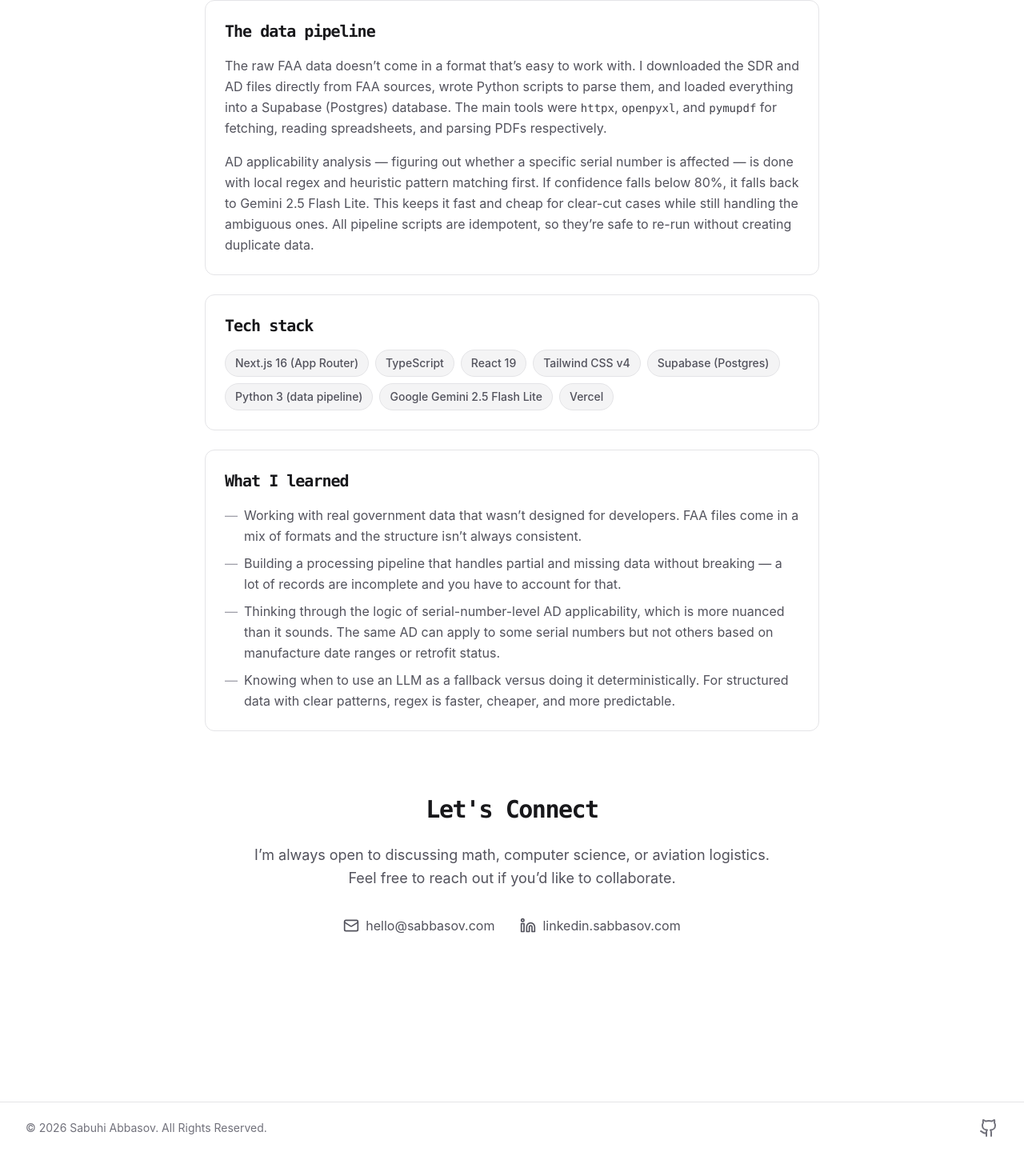
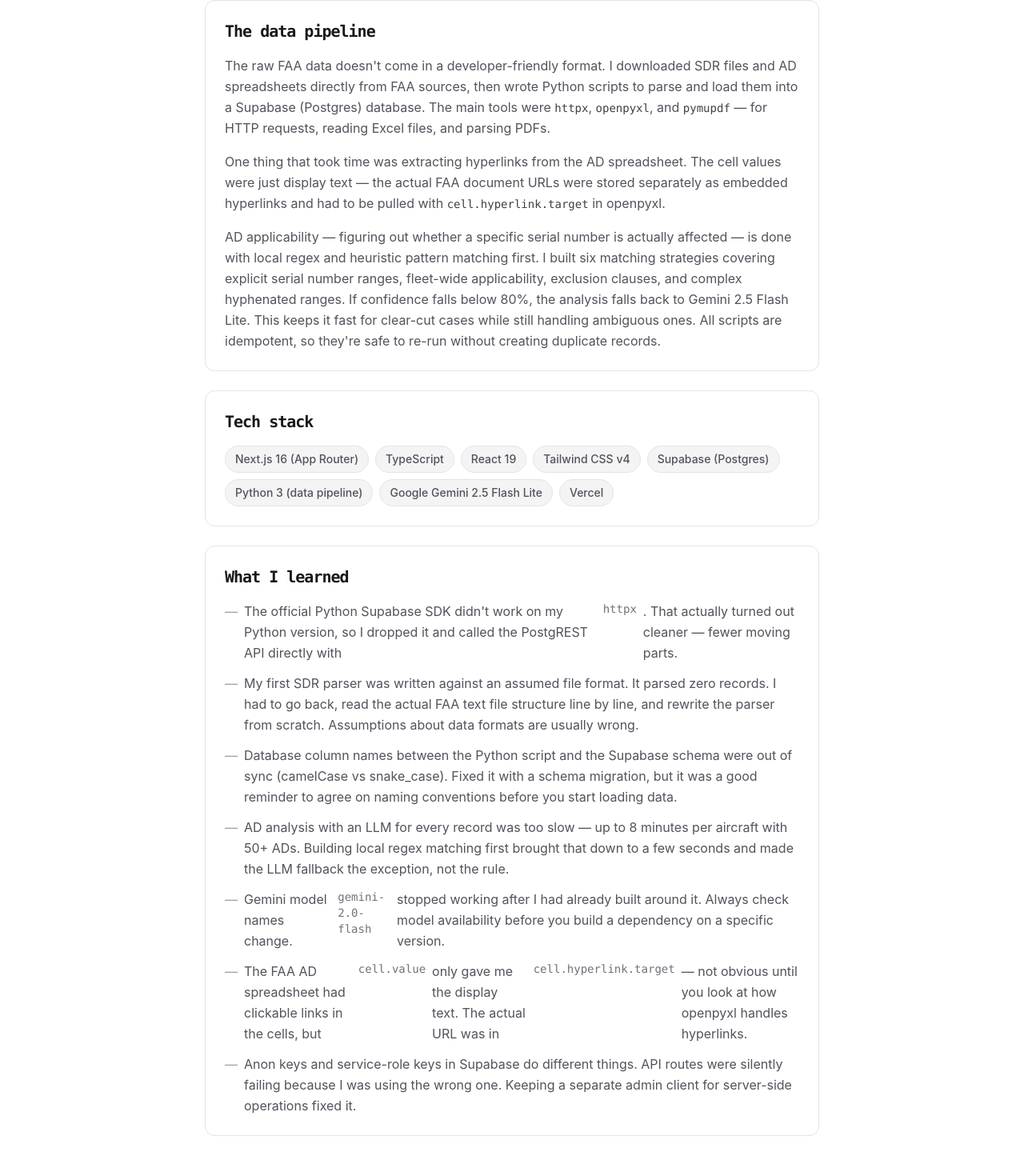
Before and after one commit to sabbasov/sabbasov.com, a Next.js app: page /aeroguard in a window 1280 px wide. Shown: the part 785-2255 px from the top of the page at 80% size. Before the commit the page ends 2227 px from the top, so only its background shows below. Built offline with nearby package versions, Linux system fonts and the light colour scheme.

Commit message:
Update app/aeroguard/page.tsx with new content

```diff
--- a/app/aeroguard/page.tsx
+++ b/app/aeroguard/page.tsx
@@ -80,7 +80,7 @@
                 It also cross-references applicable Airworthiness Directives for the aircraft. ADs are FAA-mandated safety inspections or fixes — if one applies to your serial number, you need to comply with it. AeroGuard checks whether the specific serial number is actually affected, not just the model in general.
               </p>
               <p>
-                Based on applicable ADs, failed-part findings, and excess wear reports, the tool gives a risk score from 0 to 100. It’s meant to give you a quick sense of an aircraft’s maintenance picture before you dig deeper.
+                Based on applicable ADs, failed-part findings, and excess wear reports, the tool gives a risk score from 0 to 100. It's meant to give you a quick sense of an aircraft's maintenance picture before you dig deeper.
               </p>
             </div>
           </motion.div>
@@ -94,10 +94,13 @@
             <h2 className="text-xl font-bold text-zinc-900 dark:text-white font-mono tracking-tighter">The data pipeline</h2>
             <div className="mt-4 space-y-4 text-zinc-600 dark:text-zinc-400 leading-relaxed">
               <p>
-                The raw FAA data doesn’t come in a format that’s easy to work with. I downloaded the SDR and AD files directly from FAA sources, wrote Python scripts to parse them, and loaded everything into a Supabase (Postgres) database. The main tools were <span className="font-mono text-sm text-zinc-700 dark:text-zinc-300">httpx</span>, <span className="font-mono text-sm text-zinc-700 dark:text-zinc-300">openpyxl</span>, and <span className="font-mono text-sm text-zinc-700 dark:text-zinc-300">pymupdf</span> for fetching, reading spreadsheets, and parsing PDFs respectively.
+                The raw FAA data doesn't come in a developer-friendly format. I downloaded SDR files and AD spreadsheets directly from FAA sources, then wrote Python scripts to parse and load them into a Supabase (Postgres) database. The main tools were <span className="font-mono text-sm text-zinc-700 dark:text-zinc-300">httpx</span>, <span className="font-mono text-sm text-zinc-700 dark:text-zinc-300">openpyxl</span>, and <span className="font-mono text-sm text-zinc-700 dark:text-zinc-300">pymupdf</span> — for HTTP requests, reading Excel files, and parsing PDFs.
               </p>
               <p>
-                AD applicability analysis — figuring out whether a specific serial number is affected — is done with local regex and heuristic pattern matching first. If confidence falls below 80%, it falls back to Gemini 2.5 Flash Lite. This keeps it fast and cheap for clear-cut cases while still handling the ambiguous ones. All pipeline scripts are idempotent, so they’re safe to re-run without creating duplicate data.
+                One thing that took time was extracting hyperlinks from the AD spreadsheet. The cell values were just display text — the actual FAA document URLs were stored separately as embedded hyperlinks and had to be pulled with <span className="font-mono text-sm text-zinc-700 dark:text-zinc-300">cell.hyperlink.target</span> in openpyxl.
+              </p>
+              <p>
+                AD applicability — figuring out whether a specific serial number is actually affected — is done with local regex and heuristic pattern matching first. I built six matching strategies covering explicit serial number ranges, fleet-wide applicability, exclusion clauses, and complex hyphenated ranges. If confidence falls below 80%, the analysis falls back to Gemini 2.5 Flash Lite. This keeps it fast for clear-cut cases while still handling ambiguous ones. All scripts are idempotent, so they're safe to re-run without creating duplicate records.
               </p>
             </div>
           </motion.div>
@@ -128,11 +131,35 @@
             className="mt-6 bg-white dark:bg-zinc-900/50 p-6 rounded-xl border border-zinc-200 dark:border-zinc-800"
           >
             <h2 className="text-xl font-bold text-zinc-900 dark:text-white font-mono tracking-tighter">What I learned</h2>
-            <ul className="mt-4 space-y-2 text-zinc-600 dark:text-zinc-400 leading-relaxed list-none">
-              <li className="flex gap-2"><span className="text-zinc-400">—</span>Working with real government data that wasn’t designed for developers. FAA files come in a mix of formats and the structure isn’t always consistent.</li>
-              <li className="flex gap-2"><span className="text-zinc-400">—</span>Building a processing pipeline that handles partial and missing data without breaking — a lot of records are incomplete and you have to account for that.</li>
-              <li className="flex gap-2"><span className="text-zinc-400">—</span>Thinking through the logic of serial-number-level AD applicability, which is more nuanced than it sounds. The same AD can apply to some serial numbers but not others based on manufacture date ranges or retrofit status.</li>
-              <li className="flex gap-2"><span className="text-zinc-400">—</span>Knowing when to use an LLM as a fallback versus doing it deterministically. For structured data with clear patterns, regex is faster, cheaper, and more predictable.</li>
+            <ul className="mt-4 space-y-3 text-zinc-600 dark:text-zinc-400 leading-relaxed list-none">
+              <li className="flex gap-2">
+                <span className="text-zinc-400 shrink-0">—</span>
+                The official Python Supabase SDK didn't work on my Python version, so I dropped it and called the PostgREST API directly with <span className="font-mono text-sm text-zinc-500 dark:text-zinc-400">httpx</span>. That actually turned out cleaner — fewer moving parts.
+              </li>
+              <li className="flex gap-2">
+                <span className="text-zinc-400 shrink-0">—</span>
+                My first SDR parser was written against an assumed file format. It parsed zero records. I had to go back, read the actual FAA text file structure line by line, and rewrite the parser from scratch. Assumptions about data formats are usually wrong.
+              </li>
+              <li className="flex gap-2">
+                <span className="text-zinc-400 shrink-0">—</span>
+                Database column names between the Python script and the Supabase schema were out of sync (camelCase vs snake_case). Fixed it with a schema migration, but it was a good reminder to agree on naming conventions before you start loading data.
+              </li>
+              <li className="flex gap-2">
+                <span className="text-zinc-400 shrink-0">—</span>
+                AD analysis with an LLM for every record was too slow — up to 8 minutes per aircraft with 50+ ADs. Building local regex matching first brought that down to a few seconds and made the LLM fallback the exception, not the rule.
+              </li>
+              <li className="flex gap-2">
+                <span className="text-zinc-400 shrink-0">—</span>
+                Gemini model names change. <span className="font-mono text-sm text-zinc-500 dark:text-zinc-400">gemini-2.0-flash</span> stopped working after I had already built around it. Always check model availability before you build a dependency on a specific version.
+              </li>
+              <li className="flex gap-2">
+                <span className="text-zinc-400 shrink-0">—</span>
+                The FAA AD spreadsheet had clickable links in the cells, but <span className="font-mono text-sm text-zinc-500 dark:text-zinc-400">cell.value</span> only gave me the display text. The actual URL was in <span className="font-mono text-sm text-zinc-500 dark:text-zinc-400">cell.hyperlink.target</span> — not obvious until you look at how openpyxl handles hyperlinks.
+              </li>
+              <li className="flex gap-2">
+                <span className="text-zinc-400 shrink-0">—</span>
+                Anon keys and service-role keys in Supabase do different things. API routes were silently failing because I was using the wrong one. Keeping a separate admin client for server-side operations fixed it.
+              </li>
             </ul>
           </motion.div>
         </div>
```
